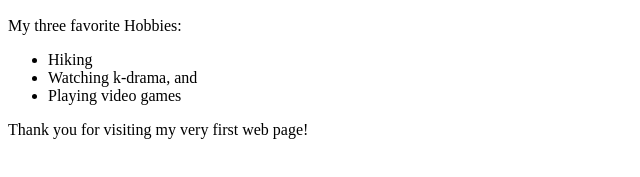
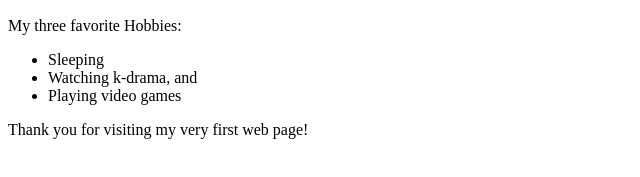
Before and after one commit to Junilee3542/WebTech, a plain HTML site: page index.html in a window 1280 px wide. Shown: the part 157-334 px from the top of the page, 0-640 px from the left. Drawn offline with Linux system fonts and the light colour scheme.

Commit message:
Update index.html

```diff
--- a/index.html
+++ b/index.html
@@ -12,7 +12,7 @@
 <h2>Course: Bachelor of Science in Technology</h2>
 <p>My three favorite Hobbies:</p>
 <ul>
-	<li>Hiking</li>
+	<li>Sleeping</li>
 	<li>Watching k-drama, and</li>
 	<li>Playing video games</li>
 </ul>
```
